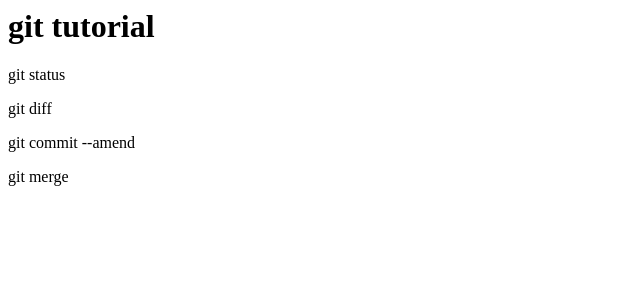
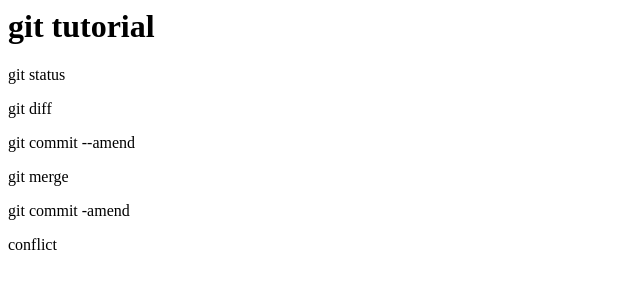
Before and after one commit to gtoootg/git_tutorial, a plain HTML site: page index.html in a window 1280 px wide. Shown: the whole page, without its empty margins (0-640 px from the left). Drawn offline with Linux system fonts and the light colour scheme.

Commit message:
added conflict

```diff
--- a/index.html
+++ b/index.html
@@ -5,3 +5,8 @@
 <p>git commit --amend</p>
 
 <p>git merge</p>
+<p>git commit -amend</p>
+
+<p>
+    conflict
+</p>
```
Also changed, not shown: feature.html (added, +5 -0 lines).
